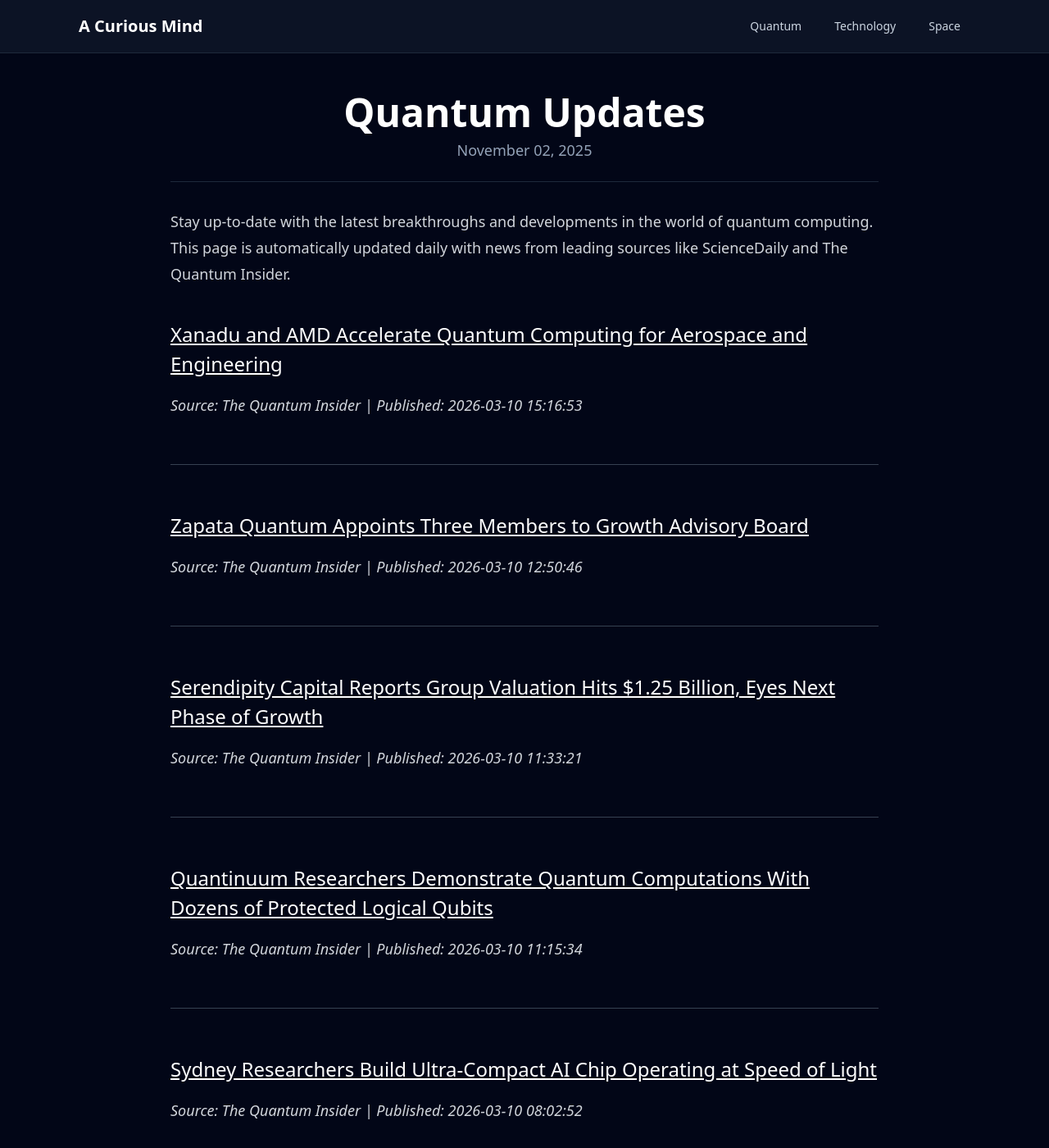
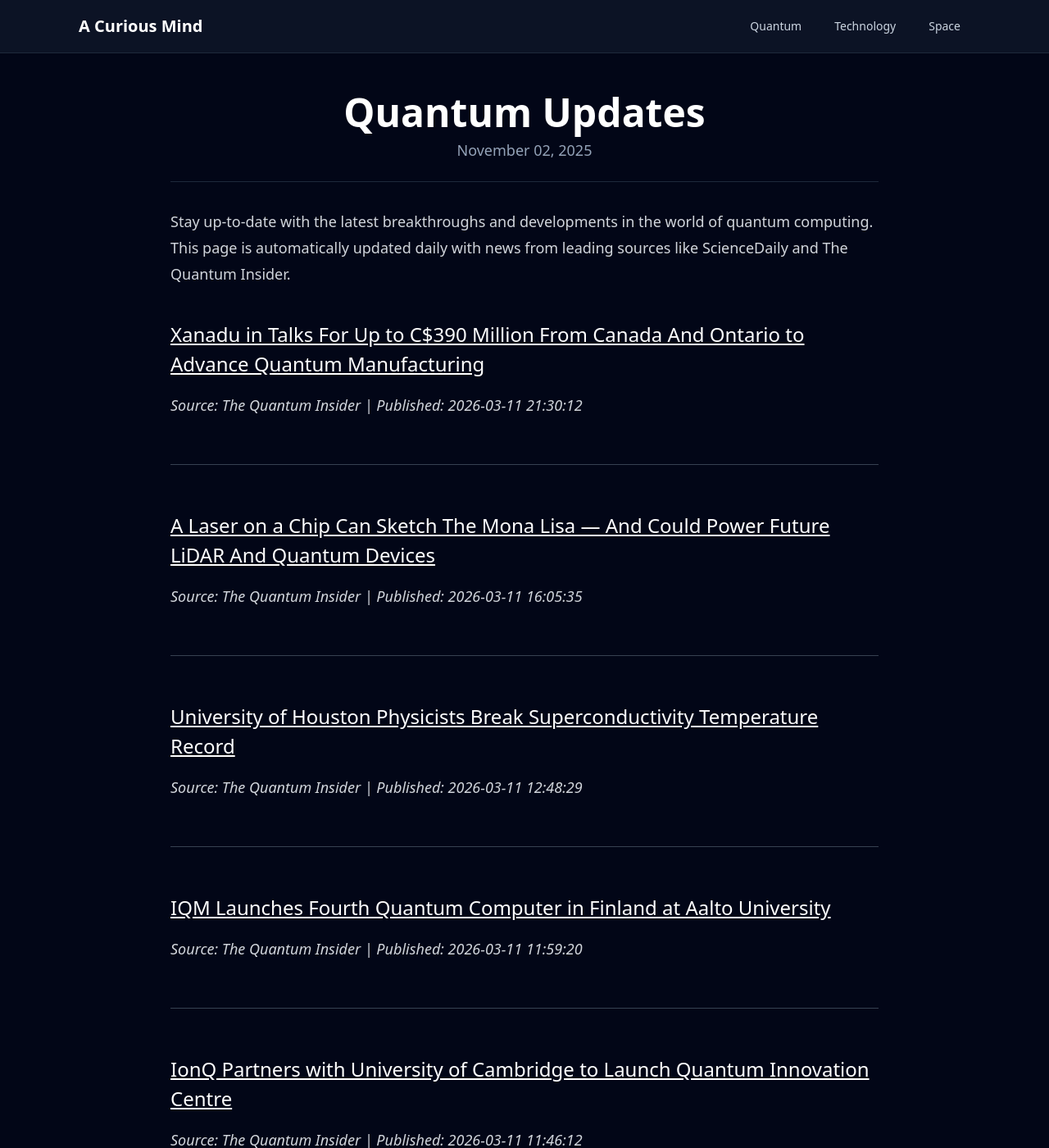
Before and after one commit to onehl7/onehl7.github.io, a Jekyll site: the page built from _posts/2025-11-02-quantum-updates.md, in a window 1280 px wide and 1400 px high. Shown: the whole window at 82% size. Built offline with Jekyll 4.4.1, drawn with Linux system fonts in a browser that asks for light colours; nearby versions of some CDN libraries; some of the changed text lies outside the part shown.

Commit message:
Update quantum news data

```diff
--- a/_data/quantum_news.json
+++ b/_data/quantum_news.json
@@ -1,33 +1,39 @@
 [
   {
     "source": "The Quantum Insider",
-    "title": "Xanadu and AMD Accelerate Quantum Computing for Aerospace and Engineering",
-    "link": "https://thequantuminsider.com/2026/03/10/xanadu-amd-accelerate-quantum-computing-aerospace-engineering/",
-    "published": "2026-03-10 15:16:53"
+    "title": "Xanadu in Talks For Up to C$390 Million From Canada And Ontario to Advance Quantum Manufacturing",
+    "link": "https://thequantuminsider.com/2026/03/11/xanadu-in-talks-for-up-to-c390-million-from-canada-and-ontario-to-advance-quantum-manufacturing/",
+    "published": "2026-03-11 21:30:12"
   },
   {
     "source": "The Quantum Insider",
-    "title": "Zapata Quantum Appoints Three Members to Growth Advisory Board",
-    "link": "https://thequantuminsider.com/2026/03/10/zapata-quantum-growth-advisory-board-appointments/",
-    "published": "2026-03-10 12:50:46"
+    "title": "A Laser on a Chip Can Sketch The Mona Lisa \u2014 And Could Power Future LiDAR And Quantum Devices",
+    "link": "https://thequantuminsider.com/2026/03/11/a-laser-on-a-chip-can-sketch-the-mona-lisa-and-could-power-future-lidar-and-quantum-devices/",
+    "published": "2026-03-11 16:05:35"
   },
   {
     "source": "The Quantum Insider",
-    "title": "Serendipity Capital Reports Group Valuation Hits $1.25 Billion, Eyes Next Phase of Growth",
-    "link": "https://thequantuminsider.com/2026/03/10/serendipity-capital-reports-group-valuation-hits-1-25-billion-eyes-next-phase-of-growth/",
-    "published": "2026-03-10 11:33:21"
+    "title": "University of Houston Physicists Break Superconductivity Temperature Record",
+    "link": "https://thequantuminsider.com/2026/03/11/university-of-houston-physicists-break-superconductivity-temperature-record/",
+    "published": "2026-03-11 12:48:29"
   },
   {
     "source": "The Quantum Insider",
-    "title": "Quantinuum Researchers Demonstrate Quantum Computations With Dozens of Protected Logical Qubits",
-    "link": "https://thequantuminsider.com/2026/03/10/quantinuum-researchers-demonstrates-quantum-computations-with-dozens-of-protected-logical-qubits/",
-    "published": "2026-03-10 11:15:34"
+    "title": "IQM Launches Fourth Quantum Computer in Finland at Aalto University",
+    "link": "https://thequantuminsider.com/2026/03/11/iqm-fourth-quantum-computer-alto-university/",
+    "published": "2026-03-11 11:59:20"
   },
   {
     "source": "The Quantum Insider",
-    "title": "Sydney Researchers Build Ultra-Compact AI Chip Operating at Speed of Light",
-    "link": "https://thequantuminsider.com/2026/03/10/sydney-researchers-build-ultra-compact-ai-chip-operating-at-speed-of-light/",
-    "published": "2026-03-10 08:02:52"
+    "title": "IonQ Partners with University of Cambridge to Launch Quantum Innovation Centre",
+    "link": "https://thequantuminsider.com/2026/03/11/ionq-cambridge-quantum-innovation-centre/",
+    "published": "2026-03-11 11:46:12"
+  },
+  {
+    "source": "ScienceDaily (Quantum Computing)",
+    "title": "The 19th-century mathematical clue that led to quantum mechanics",
+    "link": "https://www.sciencedaily.com/releases/2026/03/260309225224.htm",
+    "published": "2026-03-11 01:53:49"
   },
   {
     "source": "ScienceDaily (Quantum Computing)",
@@ -52,11 +58,5 @@
     "title": "A simple chemical tweak could supercharge quantum computers",
     "link": "https://www.sciencedaily.com/releases/2026/02/260224023211.htm",
     "published": "2026-02-25 11:43:17"
-  },
-  {
-    "source": "ScienceDaily (Quantum Computing)",
-    "title": "Scientists may have found the holy grail of quantum computing",
-    "link": "https://www.sciencedaily.com/releases/2026/02/260221000252.htm",
-    "published": "2026-02-21 12:10:00"
   }
 ]
```
